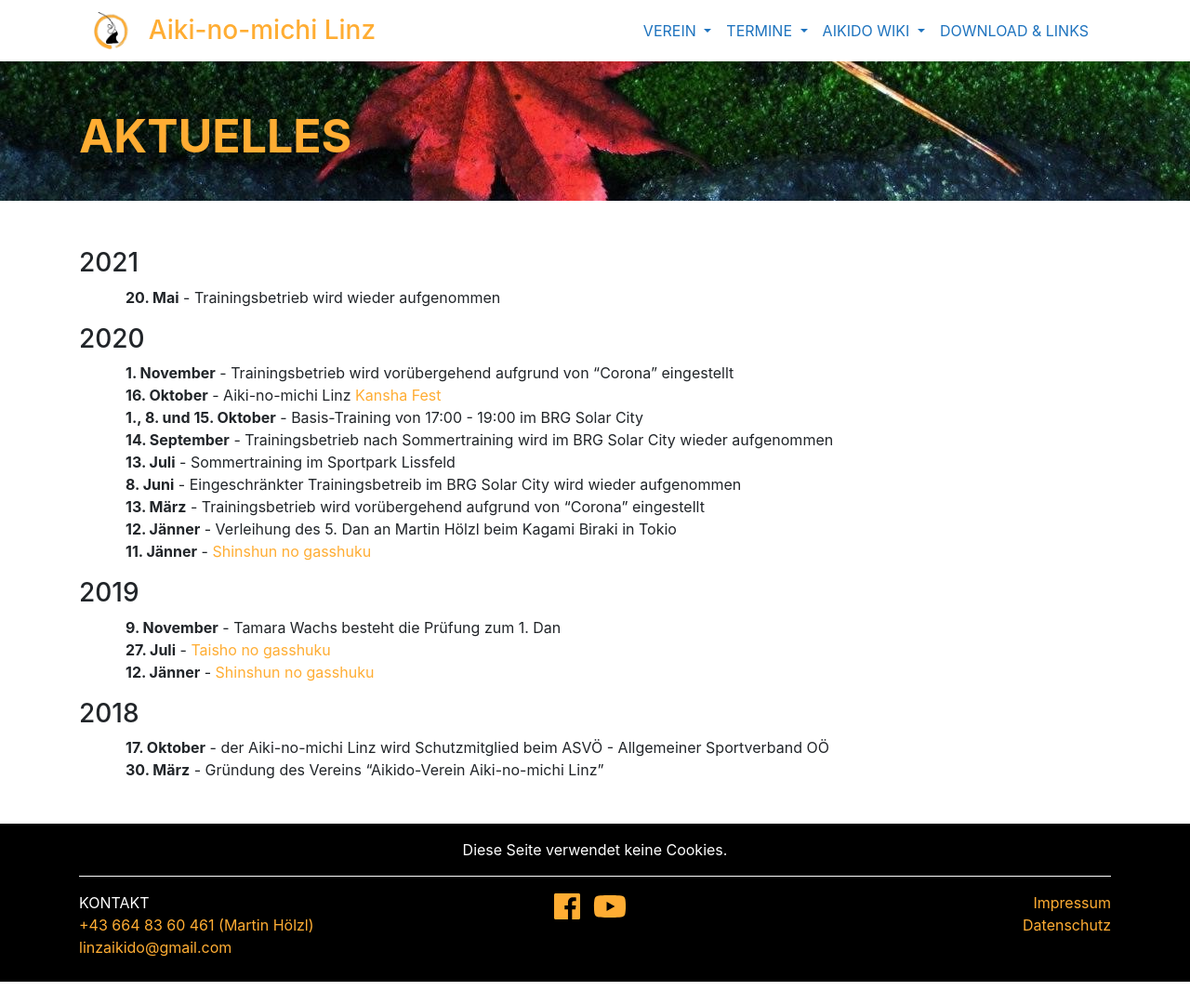
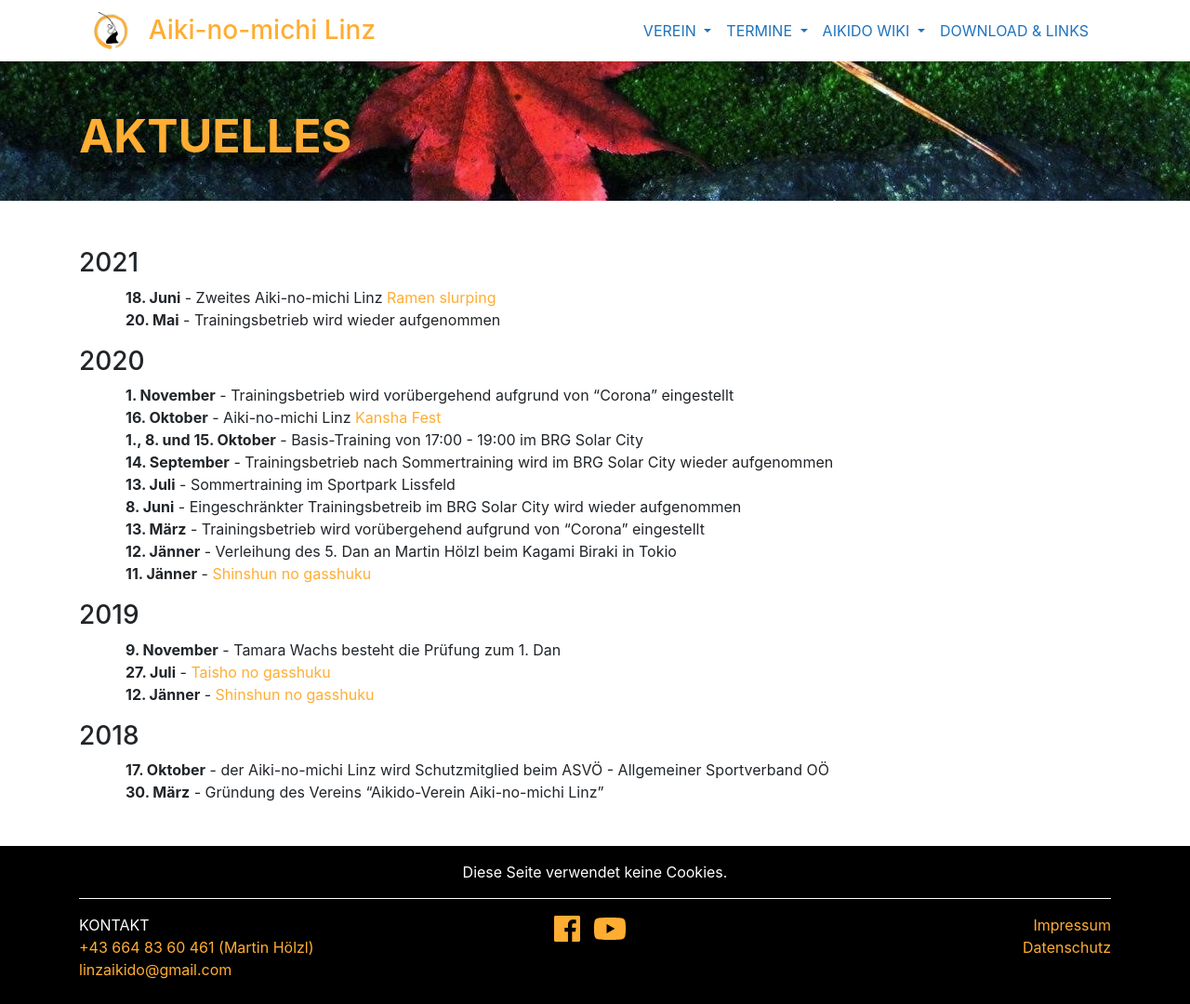
Before and after one commit to TWachs/aikinomichi-linz, a Jekyll site: the page built from aktuelles.md, in a window 1280 px wide. Shown: the whole page at 93% size. Built offline with Jekyll 4.4.1, drawn with Linux system fonts in a browser that asks for light colours; nearby versions of some CDN libraries; before the commit the page ends 1056 px from its top, so only the background shows below that.

Commit message:
Update aktuelles.md

```diff
--- a/aktuelles.md
+++ b/aktuelles.md
@@ -8,6 +8,7 @@ title: Aktuelles
 
 ### 2021
 
+* **18. Juni** - Zweites Aiki-no-michi Linz [Ramen slurping](https://www.facebook.com/aikinomichilinz/photos/pcb.2896867920527976/2896864300528338){:target="_blank"}
 * **20. Mai** - Trainingsbetrieb wird wieder aufgenommen
 
 ### 2020
```
